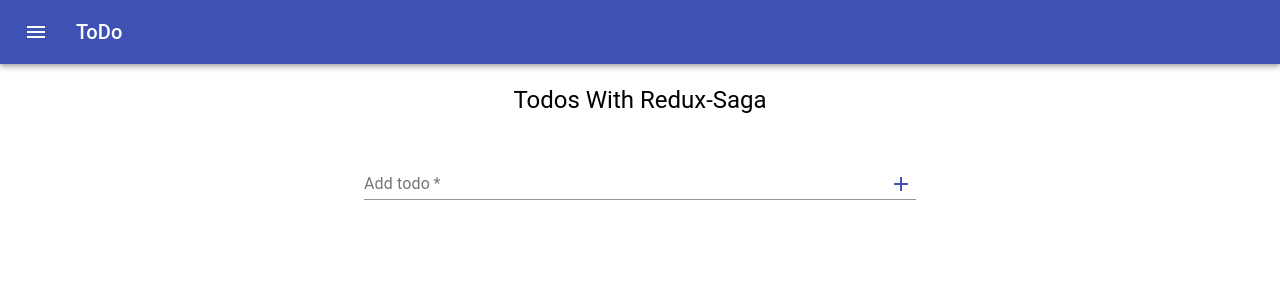
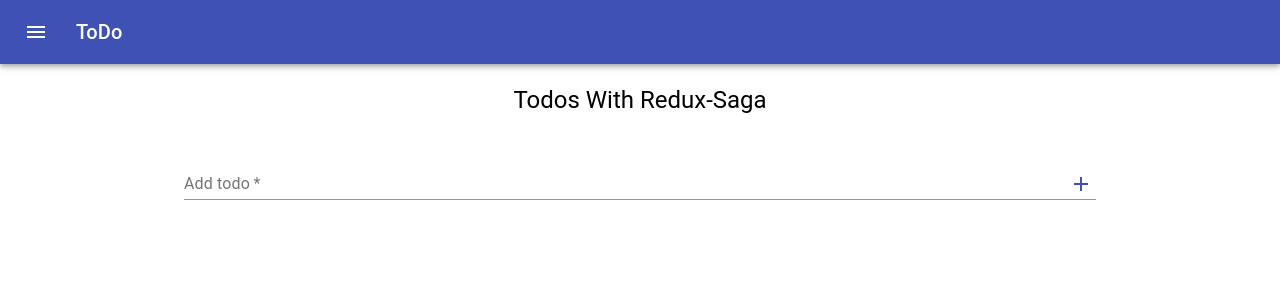
Before and after one commit to sunny-mody/todo, a React (Create React App) app: page / in a window 1280 px wide. Shown: the top 300 px of the page. Built offline with nearby package versions, Linux system fonts and the light colour scheme.

Commit message:
1. Fixed issue with id prop.

```diff
--- a/src/Components/ToDo/AddToDo/Helper/helper.ts
+++ b/src/Components/ToDo/AddToDo/Helper/helper.ts
@@ -1,7 +1,8 @@
+import uniqueId from 'lodash/uniqueId';
 import { Todo } from '../../SagaStore/types';
 
 export const createTodo = (prefix: string, title: string): Todo => ({
-  id: Math.random().toString(),
+  id: uniqueId(prefix),
   active: true,
   title
 })
--- a/src/Components/ToDo/index.tsx
+++ b/src/Components/ToDo/index.tsx
@@ -12,7 +12,7 @@ import ToDoList from './ToDoList';
 
 const ToDo = () => (
   <Provider store={store}>
-    <Container maxWidth="sm">
+    <Container maxWidth="md">
       <Typography style={{ padding: '20px' }} variant="h5">
         Todos With Redux-Saga
             </Typography>
```
